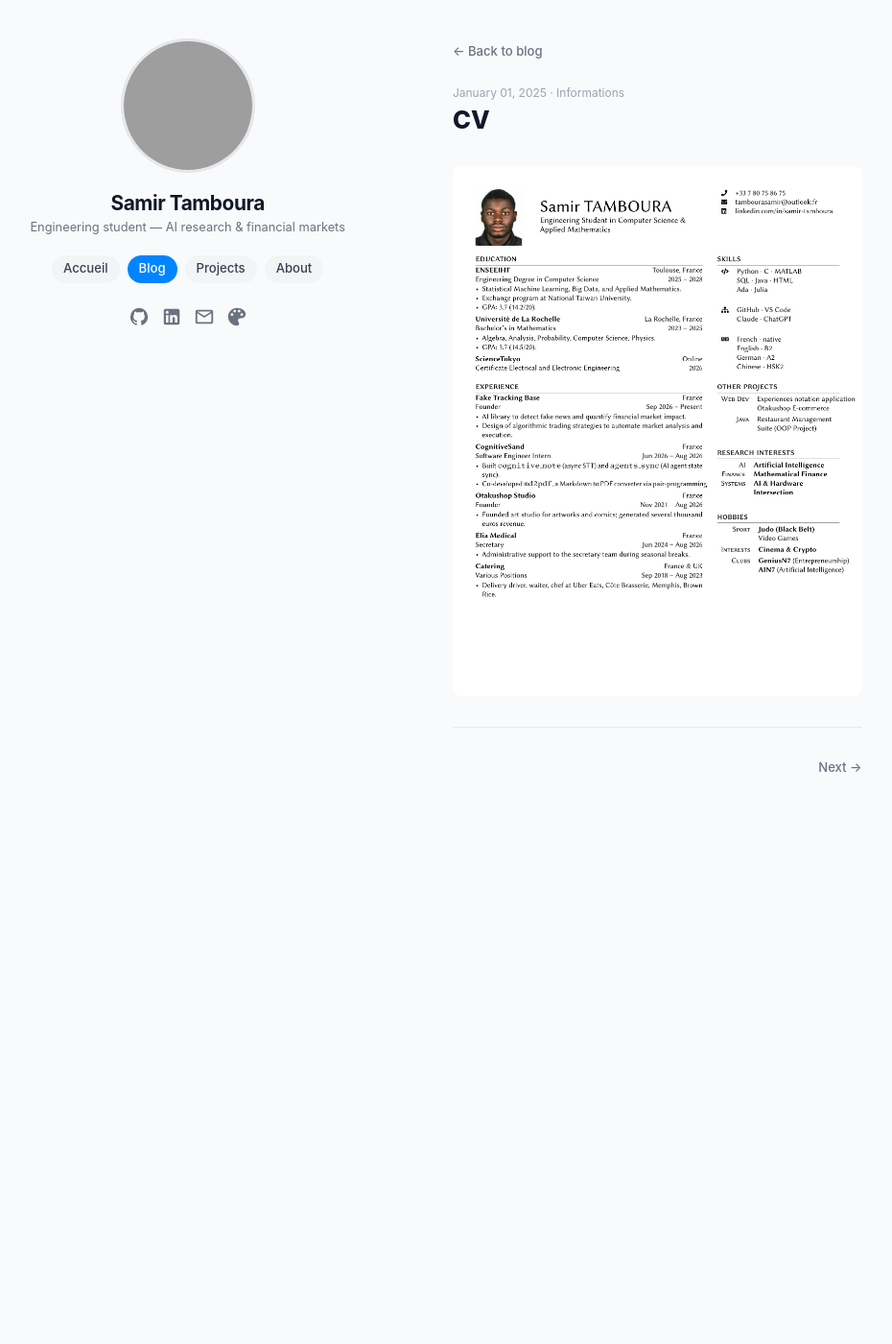
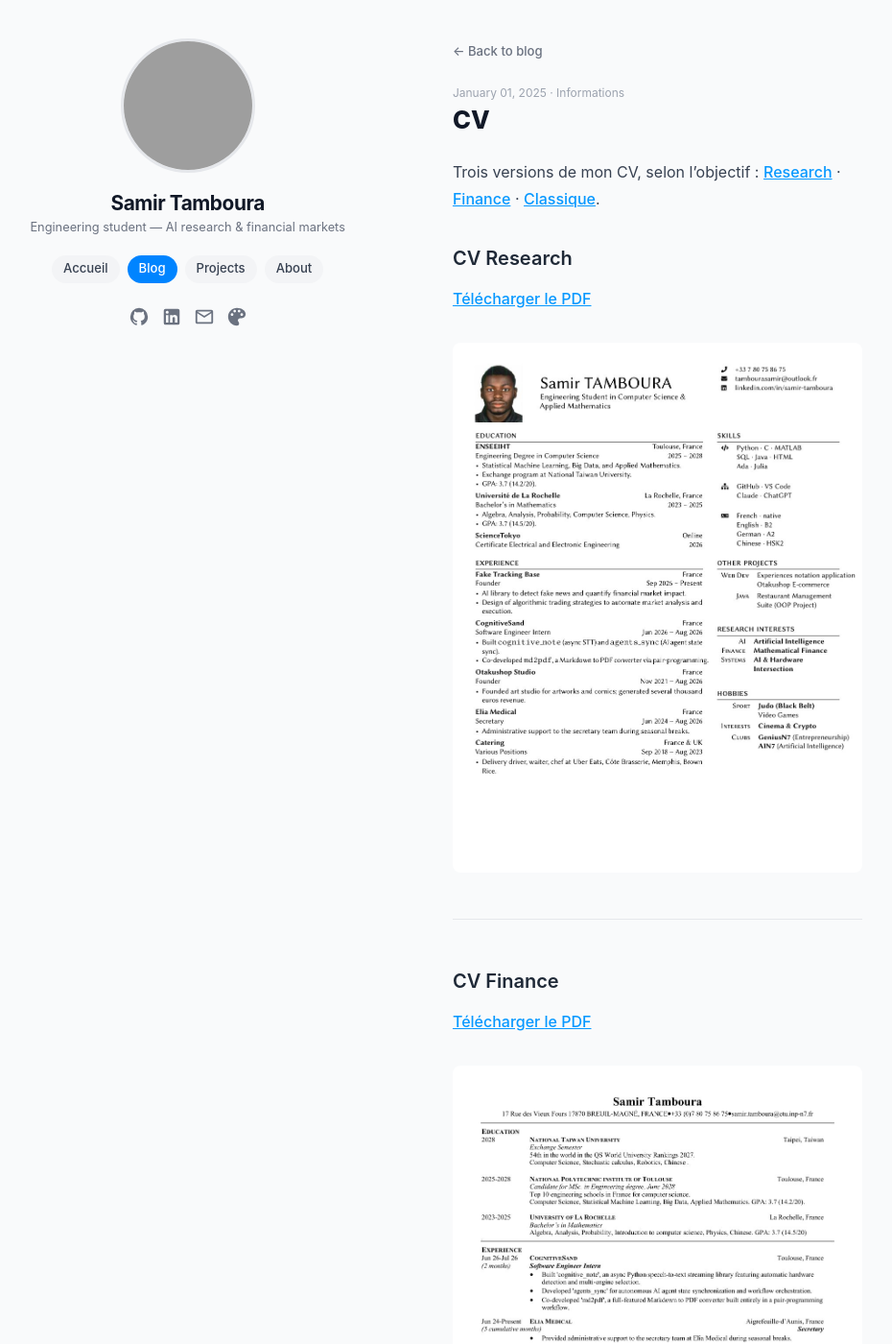
Before and after one commit to samirkema/e-portfolio, a Jekyll site: the page built from _posts/2025-01-01-cv.md, in a window 1280 px wide and 1400 px high. Shown: the whole window at 96% size, without its empty margins (175-1105 px from the left). Built offline with Jekyll 4.4.1, drawn with Linux system fonts in a browser that asks for light colours; some of the changed text lies outside the part shown; grey boxes are pictures that could not be loaded.

Commit message:
CV page: Research, Finance and Classique versions with PDFs
Co-Authored-By: Claude Sonnet 5.5 <noreply@anthropic.com>

```diff
--- a/_posts/2025-01-01-cv.md
+++ b/_posts/2025-01-01-cv.md
@@ -4,4 +4,32 @@ title: CV
 category: informations
 ---
 
-![CV]({{ '/assets/img/cv_page_1.jpg' | relative_url }})
+Trois versions de mon CV, selon l'objectif : [Research](#research) · [Finance](#finance) · [Classique](#classique).
+
+<span id="research"></span>
+
+### CV Research
+
+[Télécharger le PDF]({{ '/assets/pdf/cv-research.pdf' | relative_url }})
+
+[![CV Research]({{ '/assets/img/cv-research.jpg' | relative_url }})]({{ '/assets/pdf/cv-research.pdf' | relative_url }})
+
+---
+
+<span id="finance"></span>
+
+### CV Finance
+
+[Télécharger le PDF]({{ '/assets/pdf/cv-finance.pdf' | relative_url }})
+
+[![CV Finance]({{ '/assets/img/cv-finance.jpg' | relative_url }})]({{ '/assets/pdf/cv-finance.pdf' | relative_url }})
+
+---
+
+<span id="classique"></span>
+
+### CV Classique
+
+[Télécharger le PDF]({{ '/assets/pdf/cv-classique.pdf' | relative_url }})
+
+[![CV Classique]({{ '/assets/img/cv-classique.jpg' | relative_url }})]({{ '/assets/pdf/cv-classique.pdf' | relative_url }})
```
Also changed, not shown: assets/img/cv-classique.jpg (added), assets/img/cv-finance.jpg (added), assets/img/cv-research.jpg (added), assets/img/cv_page_1.jpg (deleted), 3 other files.
